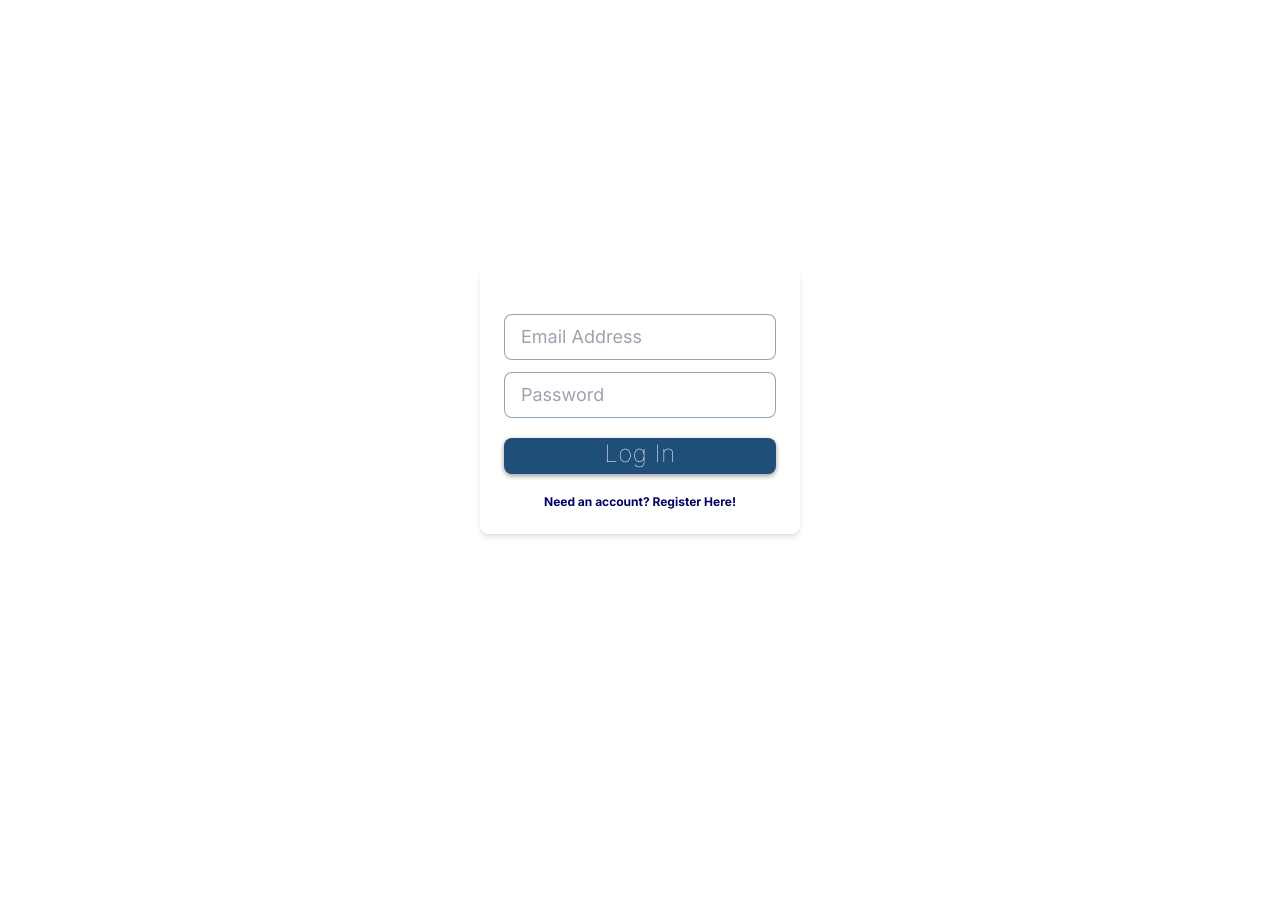
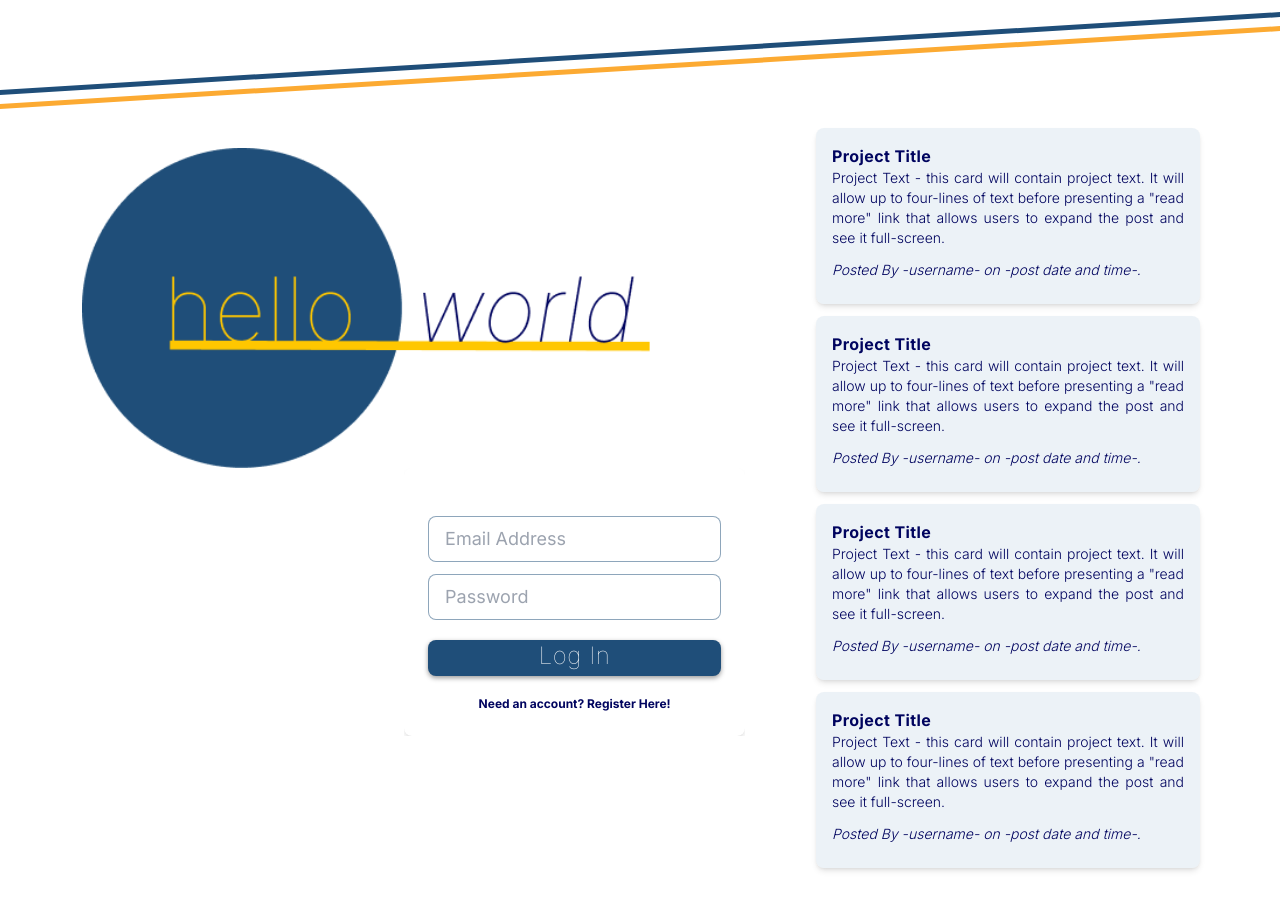
Before and after one commit to ballardingram/hello-world, a React (Create React App) app in the folder client/: page /login in a window 1280 px wide. Shown: the top 910 px of the page. Before the commit the page ends 800 px from the top, so only its background shows below. Built offline with nearby package versions, Linux system fonts and the light colour scheme.

Commit message:
working on login screen and card carosel for desktop

```diff
--- a/client/src/components/Card/index.js
+++ b/client/src/components/Card/index.js
@@ -7,7 +7,9 @@ import bookmarkStar from '@iconify/icons-bi/bookmark-star';
 const Card = () => {
   return (
 
-    <div className='block p-4 max-w-sm bg-white rounded-lg shadow-md' id='card-container'>
+    <div className='grid place-items-center'>
+
+    <div className='flex flex-col inline p-4 max-w-sm bg-white rounded-lg shadow-md' id='card-container'>
       <a
         href='/'
         >
@@ -35,6 +37,7 @@ const Card = () => {
         <Icon icon={bookmarkStar} color="black" height="20" />
       </div>
     </div>
+    </div>
 
 
 
--- a/client/src/components/LoginForm/index.js
+++ b/client/src/components/LoginForm/index.js
@@ -3,8 +3,8 @@ import React from 'react';
 
 const LoginForm = () => {
   return (
-    <div className="relative flex flex-col justify-center min-h-screen overflow-hidden">
-        <div className="w-full p-6 m-auto bg-white rounded-lg shadow-md max-w-xs">
+    <div className="relative flex flex-col justify-center overflow-hidden">
+        <div className="w-full p-6 m-auto bg-white rounded-lg shadow-md max-w-md">
 
             <form className='mt-6'>
 
--- /dev/null
+++ b/client/src/components/LogoLarge/index.js
@@ -0,0 +1,10 @@
+import React from "react";
+
+
+const LogoLarge = () => {
+  return (
+    <img src={require('../../assets/logo256.png')} alt="hello world logo"/>
+  );
+}
+
+export default LogoLarge;
--- a/client/src/index.css
+++ b/client/src/index.css
@@ -95,11 +95,25 @@ input {
 /* card start */
 #card-container {
   background-color: rgba(178, 202, 224, 0.25);
-  border: 1px solid rgba(254, 196, 112, 0.25);
 }
 
 #card-container:hover {
   background-color: rgba(178, 202, 224, 0.35);
 }
+/* card end */
 
-/* card end */
+/* login start */
+#border-login-start {
+  margin-top: 4%;
+  padding-top: .7%;
+  border-top: 5px solid var(--primaryBlue);
+  box-shadow: 0px 0px 0px rgba(0, 0, 0, 0.25);
+  transform: skewY(-3.48deg);
+}
+
+#second-border-login-start {
+  padding-top: 3%;
+  border-top: 5px solid var(--primaryYellow);
+  box-shadow: 0px 0px 0px rgba(0, 0, 0, 0.25);
+}
+/* login end */
--- a/client/src/pages/Desktop-Login.js
+++ b/client/src/pages/Desktop-Login.js
@@ -1,14 +1,45 @@
 import React from 'react';
 import LoginForm from '../components/LoginForm';
+import Card from '../components/Card';
+import LogoLarge from '../components/LogoLarge';
 
 
 const DeskLogin = () => {
   return (
 
-    <div>
-      <LoginForm></LoginForm>
+    <div id='border-login-start'>
+      <div id='second-border-login-start'>
+
+        <div className='mx-4 grid-cols-1 md:grid-cols-2 flex' id='content'>
+          <div className='w-3/5'>
+
+            <div className='flex justify-center w-full mt-10 object-cover h-80 w-160'>
+              <LogoLarge></LogoLarge>
+            </div>
+
+            <div className='w-full flex justify-end mr-10'>
+              <LoginForm></LoginForm>
+            </div>
+
+          </div>
+
+          <div className='mt-5 flex flex-col w-2/5 mr-8 pr-8'>
+            <div className='flex justify-end'>
+              <Card></Card>
+            </div>
+            <div className='mt-3 flex justify-end'>
+              <Card></Card>
+            </div>
+            <div className='mt-3 flex justify-end'>
+              <Card></Card>
+            </div>
+            <div className='mt-3 flex justify-end'>
+              <Card></Card>
+            </div>
+          </div>
+        </div>
+      </div>
     </div>
-
   );
 }
 
```
